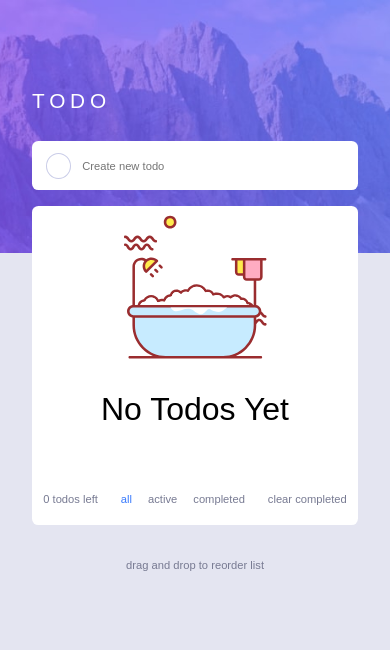
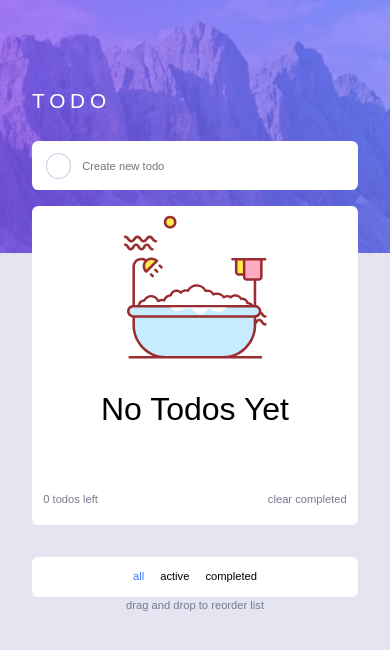
Before and after one commit to abdalghani0/todo-app-react, a React (Create React App) app: page / in a window 390 px wide. Shown: the top 650 px of the page. Built offline with nearby package versions, Linux system fonts and the light colour scheme.

Commit message:
fixed responsive styling

```diff
--- a/src/App.css
+++ b/src/App.css
@@ -132,9 +132,22 @@ h2 {
   padding: 1rem 0.7rem;
 }
 
-.todos-filter ul {
+.filters {
   display: flex;
+  cursor: pointer;
   gap: 1rem;
+}
+
+.filters li:hover {
+  color: hsl(235, 21%, 11%);
+}
+
+.filters.mobile {
+  display: none;
+  width: 100%;
+  background-color: white;
+  border-radius: 0.4rem;
+  padding: 0.7rem 0;
 }
 
 .list-item{
@@ -240,6 +253,17 @@ h2 {
   }
 }
 
+@media (max-width: 760px) {
+  .filters {
+    display: none;
+  }
+  .filters.mobile {
+    display: flex;
+    justify-content: center;
+    gap: 1rem;
+  }
+}
+
 .checked {
   color: #777a92;
   text-decoration: line-through;
--- a/src/App.js
+++ b/src/App.js
@@ -94,23 +94,16 @@ function Todo({todos, setTodos, todoText, setTodoText, category, setCategory}) {
   }
 
   function handleCategory(el) {
-    if(el.innerHTML === "all") {
-      el.style.color = "#3a7bfd";
-      setCategory("all");
-      document.getElementById("active").style.color = "#777a92";
-      document.getElementById("completed").style.color = "#777a92";
-    }
-    else if(el.innerHTML === "active") {
-      el.style.color = "#3a7bfd";
-      setCategory("active");
-      document.getElementById("all").style.color = "#777a92";
-      document.getElementById("completed").style.color = "#777a92";
-    }
-    else if(el.innerHTML === "completed") {
-      el.style.color = "#3a7bfd";
-      setCategory("completed");
-      document.getElementById("all").style.color = "#777a92";
-      document.getElementById("active").style.color = "#777a92";
+    const filters = document.getElementsByClassName("filter");
+    console.log(filters);
+    for(let i = 0 ; i < filters.length ; i++){
+      let f = filters[i];
+      if(f.innerHTML === el.innerHTML){
+        f.style.color = "#3a7bfd";
+        setCategory(f.innerHTML);
+      }
+      else
+        f.style.color = "#777a92";
     }
   }
 
@@ -145,10 +138,10 @@ function Todo({todos, setTodos, todoText, setTodoText, category, setCategory}) {
           <li className="todos-filter">
             <span>{todos.length} todos left</span>
 
-            <ul style={{cursor: "pointer"}}>
-              <li onClick={(e) => handleCategory(e.target)} style={{color: "#3a7bfd"}} id="all">all</li>
-              <li onClick={(e) => handleCategory(e.target)} id="active">active</li>
-              <li onClick={(e) => handleCategory(e.target)} id="completed">completed</li>
+            <ul className="filters">
+              <li onClick={(e) => handleCategory(e.target)} style={{color: "#3a7bfd"}} className="filter">all</li>
+              <li onClick={(e) => handleCategory(e.target)} className="filter">active</li>
+              <li onClick={(e) => handleCategory(e.target)} className="filter">completed</li>
             </ul>
 
             <span style={{cursor: "pointer"}} onClick={() => clearCompleted()}>clear completed</span>
@@ -157,6 +150,12 @@ function Todo({todos, setTodos, todoText, setTodoText, category, setCategory}) {
 
       </div>
 
+      <ul className="filters mobile">
+        <li onClick={(e) => handleCategory(e.target)} style={{color: "#3a7bfd"}} className="filter">all</li>
+        <li onClick={(e) => handleCategory(e.target)} className="filter">active</li>
+        <li onClick={(e) => handleCategory(e.target)} className="filter">completed</li>
+      </ul>
+
       <p className="drag">drag and drop to reorder list</p>
 
     </div>
```
Also changed, not shown: 1 other file (tests, documents, lock files or other folders).
